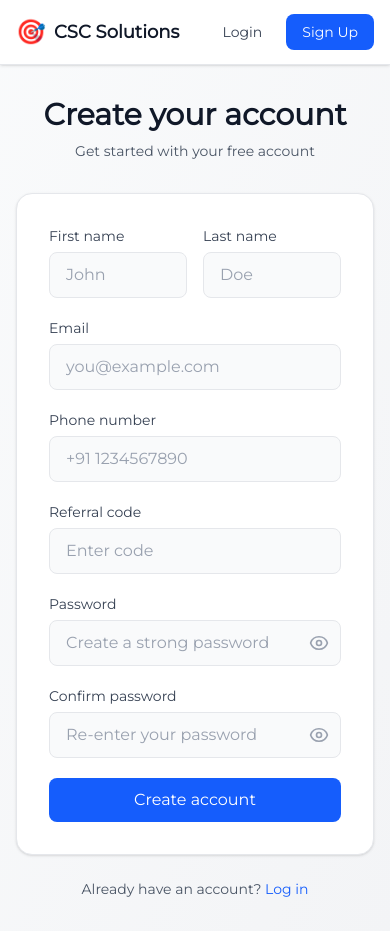
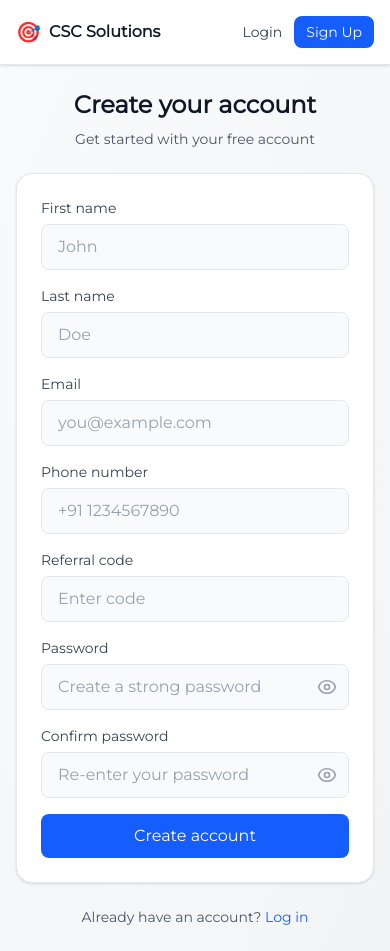
Before and after one commit to dipu-developer/csc-frontend, a React (Vite) app: page /signup in a window 390 px wide. Built offline with nearby package versions, Linux system fonts and the light colour scheme.

Commit message:
made ui mobile friendly

```diff
--- a/src/Components/nav.jsx
+++ b/src/Components/nav.jsx
@@ -80,7 +80,7 @@ export default function Nav({ toggleSidebar, isSidebarOpen }) {
 			<div className="w-full px-4 sm:px-6 lg:px-8">
 				<div className="flex justify-between items-center h-16">
 					{/* Left Side - Logo & Hamburger */}
-					<div className="flex items-center gap-4">
+					<div className="flex items-center gap-2 sm:gap-4">
 						{isLoggedIn && (
 							<button
 								onClick={toggleSidebar}
@@ -121,15 +121,15 @@ export default function Nav({ toggleSidebar, isSidebarOpen }) {
 							</button>
 						)}
 						<Link to="/" className="flex items-center gap-2">
-							<div className="text-2xl">🎯</div>
-							<span className="text-lg font-semibold text-gray-900">
+							<div className="text-xl sm:text-2xl">🎯</div>
+							<span className="text-base sm:text-lg font-semibold text-gray-900">
 								CSC Solutions
 							</span>
 						</Link>
 					</div>
 
 					{/* Right Side - Links or User Avatar */}
-					<div className="flex items-center gap-6">
+					<div className="flex items-center gap-3 sm:gap-6">
 						{!isLoggedIn ? (
 							<>
 								<Link
@@ -140,7 +140,7 @@ export default function Nav({ toggleSidebar, isSidebarOpen }) {
 								</Link>
 								<Link
 									to="/signup"
-									className="text-sm font-medium bg-blue-600 text-white px-4 py-2 rounded-lg hover:bg-blue-700 transition-colors"
+									className="text-sm font-medium bg-blue-600 text-white px-3 py-1.5 sm:px-4 sm:py-2 rounded-lg hover:bg-blue-700 transition-colors"
 								>
 									Sign Up
 								</Link>
--- a/src/Pages/Signup.jsx
+++ b/src/Pages/Signup.jsx
@@ -97,10 +97,10 @@ function Signup() {
 	};
 
 	return (
-		<div className="min-h-screen w-full flex items-center justify-center bg-linear-to-br from-gray-50 to-gray-100 px-4 py-8">
+		<div className="min-h-screen w-full flex items-center justify-center bg-linear-to-br from-gray-50 to-gray-100 px-4 py-6 sm:py-8">
 			<div className="w-full max-w-lg">
-				<div className="text-center mb-8">
-					<h1 className="text-3xl font-semibold text-gray-900 mb-2">
+				<div className="text-center mb-6 sm:mb-8">
+					<h1 className="text-2xl sm:text-3xl font-semibold text-gray-900 mb-2">
 						Create your account
 					</h1>
 					<p className="text-gray-600 text-sm">
@@ -108,9 +108,12 @@ function Signup() {
 					</p>
 				</div>
 
-				<div className="bg-white rounded-2xl shadow-sm border border-gray-200 p-8">
-					<form onSubmit={handleSignup} className="space-y-5">
-						<div className="grid grid-cols-2 gap-4">
+				<div className="bg-white rounded-2xl shadow-sm border border-gray-200 p-6 sm:p-8">
+					<form
+						onSubmit={handleSignup}
+						className="space-y-4 sm:space-y-5"
+					>
+						<div className="grid grid-cols-1 sm:grid-cols-2 gap-4">
 							<div>
 								<label
 									htmlFor="firstName"
--- a/src/Pages/Wallet.jsx
+++ b/src/Pages/Wallet.jsx
@@ -212,11 +212,11 @@ export default function Wallet() {
 	}
 
 	return (
-		<div className="min-h-screen w-full bg-gray-50 py-12 px-4">
+		<div className="min-h-screen w-full bg-gray-50 py-6 sm:py-12 px-4">
 			<div className="max-w-4xl mx-auto">
 				{/* Page Header */}
-				<div className="mb-8">
-					<h1 className="text-2xl font-semibold text-gray-900">
+				<div className="mb-6 sm:mb-8">
+					<h1 className="text-xl sm:text-2xl font-semibold text-gray-900">
 						Wallet
 					</h1>
 					<p className="text-sm text-gray-500 mt-1">
@@ -226,13 +226,13 @@ export default function Wallet() {
 
 				{/* Balance Card */}
 				<div className="bg-white rounded-lg shadow-sm border border-gray-200 overflow-hidden mb-6">
-					<div className="bg-gradient-to-r from-blue-500 to-blue-600 px-8 py-8">
+					<div className="bg-gradient-to-r from-blue-500 to-blue-600 p-6 sm:p-8">
 						<div className="flex items-center justify-between">
 							<div>
-								<p className="text-blue-100 text-sm mb-2">
+								<p className="text-blue-100 text-sm mb-1 sm:mb-2">
 									Available Balance
 								</p>
-								<p className="text-white text-3xl font-semibold">
+								<p className="text-white text-2xl sm:text-3xl font-semibold">
 									{wallet?.currency}{" "}
 									{wallet?.balance || "0.00"}
 								</p>
@@ -255,8 +255,8 @@ export default function Wallet() {
 				<div className="grid grid-cols-1 lg:grid-cols-3 gap-6">
 					{/* Add Money Card */}
 					<div className="lg:col-span-1">
-						<div className="bg-white rounded-lg shadow-sm border border-gray-200 p-6">
-							<h2 className="text-lg font-semibold text-gray-900 mb-5">
+						<div className="bg-white rounded-lg shadow-sm border border-gray-200 p-4 sm:p-6">
+							<h2 className="text-lg font-semibold text-gray-900 mb-4 sm:mb-5">
 								Add Money
 							</h2>
 							<form onSubmit={handleTopUp} className="space-y-4">
@@ -301,8 +301,8 @@ export default function Wallet() {
 
 					{/* Recent Transactions */}
 					<div className="lg:col-span-2">
-						<div className="bg-white rounded-lg shadow-sm border border-gray-200 p-6">
-							<h2 className="text-lg font-semibold text-gray-900 mb-5">
+						<div className="bg-white rounded-lg shadow-sm border border-gray-200 p-4 sm:p-6">
+							<h2 className="text-lg font-semibold text-gray-900 mb-4 sm:mb-5">
 								Recent Transactions
 							</h2>
 
```
